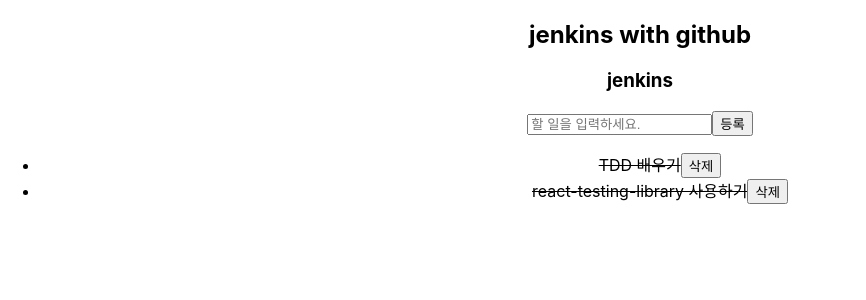
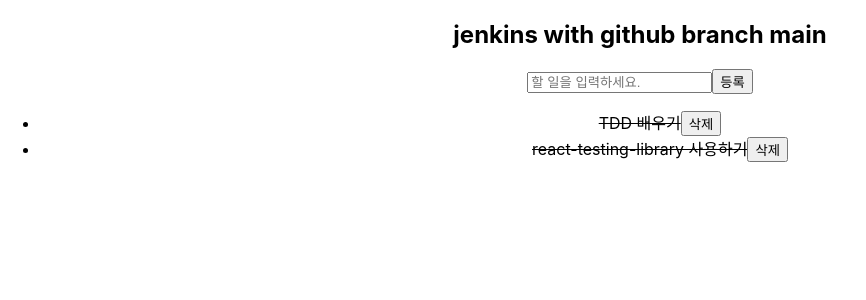
Before and after one commit to rivera00255/rtl-tdd-todos, a React (Create React App) app: page / in a window 1280 px wide. Shown: the top 300 px of the page, without its empty margins (0-866 px from the left). Built offline with nearby package versions, Linux system fonts and the light colour scheme.

Commit message:
jenkins with github branch main

```diff
--- a/src/App.js
+++ b/src/App.js
@@ -5,8 +5,7 @@
 function App() {
   return (
     <div className="App">
-      <h2>jenkins with github</h2>
-      <h3>jenkins</h3>
+      <h2>jenkins with github branch main</h2>
       <TodoApp />
     </div>
   );
```
